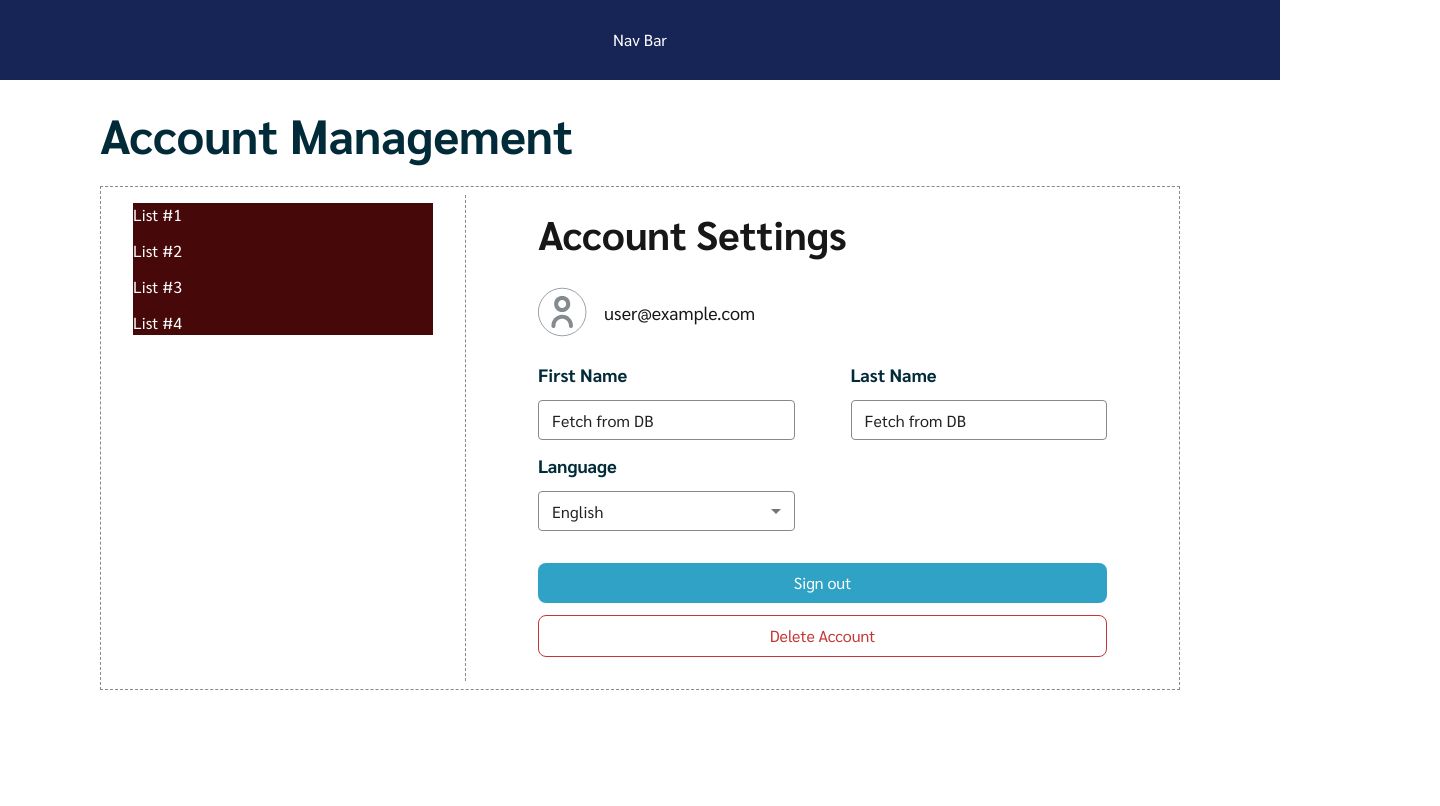
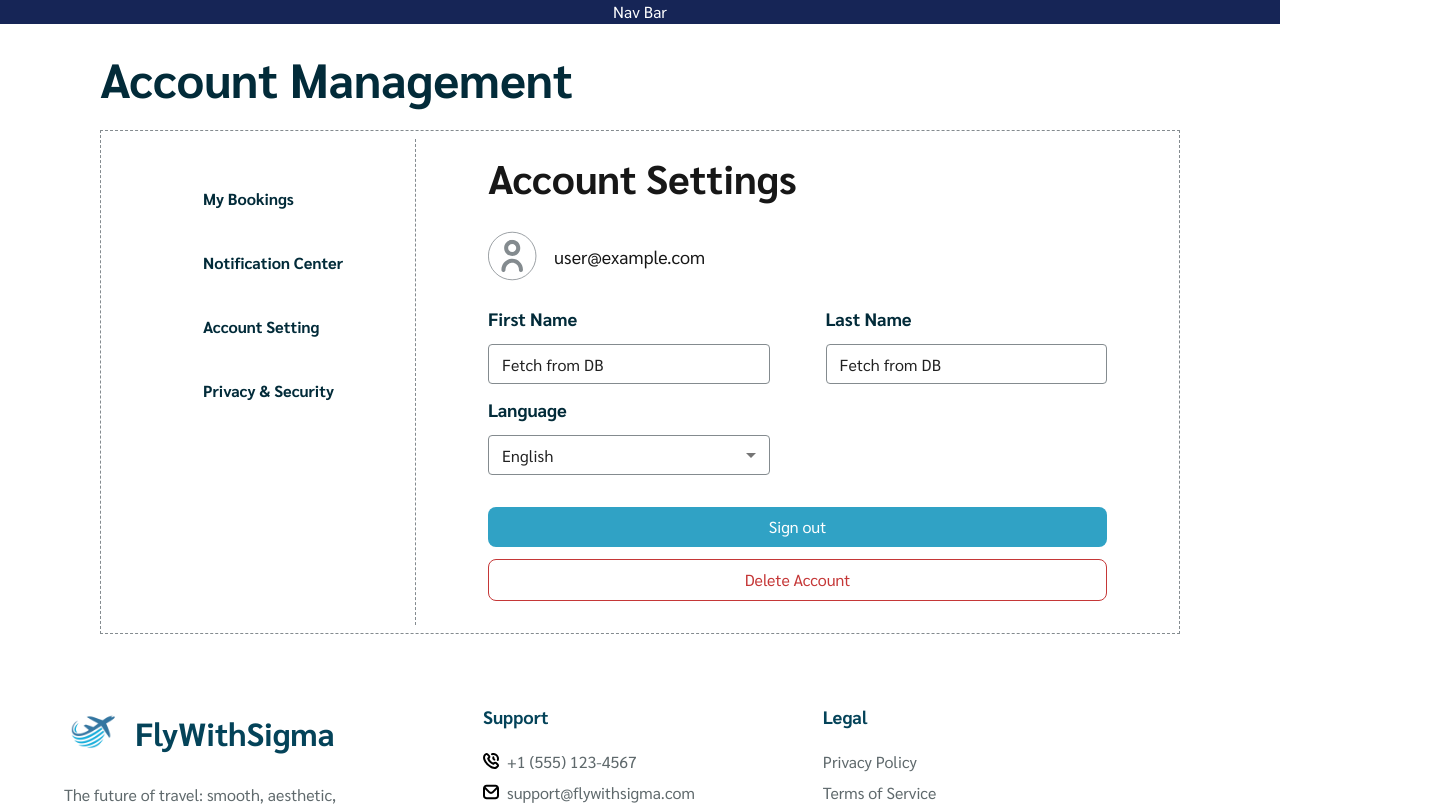
Before and after one commit to Mysterioucz/Se-Project, a Next.js app in the folder frontend/: page /account-setting in a window 1280 px wide. Shown: the top 806 px of the page, 1440 px wide, since content can reach past the window. Built offline with nearby package versions, Linux system fonts and the light colour scheme; what @mui/material-nextjs would draw is missing.

Commit message:
feat/add-footer-temporary-sidebar

```diff
--- a/frontend/src/app/(user)/account-setting/page.tsx
+++ b/frontend/src/app/(user)/account-setting/page.tsx
@@ -1,6 +1,11 @@
 "use client";
 
 import ProfileCard from "@/components/account-setting/ProfileCard";
+import Sidebar from "@/components/sidebar/sidebar";
+import ItemComponent from "@/components/item";
+import Footer from '../../../components/footer/footer';
+import Link from "next/link";
+import { usePathname } from "next/navigation";
 
 export default function AccountSettingPage() {
     return (
@@ -17,13 +22,12 @@ export default function AccountSettingPage() {
                 <div className="h-full border-dashed border-1 border-[var(--color-gray-300)]">
                     <div className="h-full flex divide-x-1 divide-dashed divide-[var(--color-gray-300)] py-[0.50rem]">
                         <div className="flex px-[2rem] py-[0.50rem]">
-                            {/* TODO: Replace with Side Bar */}
-                            <ul className="flex flex-col w-[18.75rem] h-fit text-[var(--color-common-white)] bg-red-950 gap-[0.75rem]">
-                                <li>List #1</li>
-                                <li>List #2</li>
-                                <li>List #3</li>
-                                <li>List #4</li>
-                            </ul>
+                            <Sidebar>
+                                <ItemComponent prefix={<></>} label="My Bookings" onClick={() => console.log("My Bookings clicked")} />
+                                <ItemComponent prefix={<></>} label="Notification Center" onClick={() => console.log("Notification Center clicked")} />
+                                <ItemComponent prefix={<></>} label="Account Setting" onClick={() => console.log("Account Setting clicked")} />
+                                <ItemComponent prefix={<></>} label="Privacy & Security" onClick={() => console.log("Privacy & Security clicked")} />
+                            </Sidebar>
                         </div>
                         <div className="w-full flex px-[2rem] py-[0.50rem] ">
                             <ProfileCard />
@@ -31,6 +35,7 @@ export default function AccountSettingPage() {
                     </div>
                 </div>
             </div>
+            <Footer />
         </div>
     );
 }
--- a/frontend/src/app/flights/search/page.tsx
+++ b/frontend/src/app/flights/search/page.tsx
@@ -1,5 +1,4 @@
 import Footer from '../../../components/footer/footer';
-import Sidebar, { SidebarItem } from "../../../components/sidebar/sidebar";
 
 
 // test
@@ -8,12 +7,12 @@ export default function Page() {
         <div>
             <div>Flight Search</div>
             {/* Example Sidebar Component */}
-            <Sidebar>
+            {/* <Sidebar>
                 <SidebarItem label="Book Flight" href="/flights/search" logo={<img src="/icons/icon_stroke/fi-br-plane.svg" alt="plane" className="w-5 h-5 aspect-square"/>}/>
                 <SidebarItem label="My Bookings" href="/bookings" logo={<img src="/icons/icon_stroke/fi-br-bookmark.svg" alt="bookmark" className="w-5 h-5 aspect-square"/>}/>
                 <SidebarItem label="Profile" href="/profile" logo={<img src="/icons/icon_stroke/fi-br-user.svg" alt="user" className="w-5 h-5 aspect-square"/>}/>
                 <SidebarItem label="Settings" href="/settings" logo={<img src="/icons/icon_stroke/fi-br-settings.svg" alt="settings" className="w-5 h-5 aspect-square"/>}/>
-            </Sidebar>
+            </Sidebar> */}
             <Footer />
         </div>
     );
--- a/frontend/src/components/sidebar/sidebar.tsx
+++ b/frontend/src/components/sidebar/sidebar.tsx
@@ -1,24 +1,4 @@
-import Link from "next/link";
 import React, { ReactNode } from "react";
-
-interface SidebarItemProps {
-  logo?: ReactNode;
-  label?: string;
-  href?: string;
-}
-
-export function SidebarItem({logo, label, href = "#"}: SidebarItemProps) {
-  return (
-    <Link href={href}>
-      <div className="flex flex-col justify-center items-start gap-4 p-4 self-stretch rounded-sm bg-white hover:bg-gray-100 cursor-pointer">
-        <div className="flex justify-center items-center gap-2.5 self-stretch">
-            {logo && <div className="w-5 h-5 aspect-square">{logo}</div>}
-            {label && <span className="text-[#022B39] font-sarabun text-[16px] font-normal leading-[120%]">{label}</span>}
-        </div>
-      </div>
-    </Link>
-  );
-}
 
 interface SidebarProps {
   children?: ReactNode;
```
